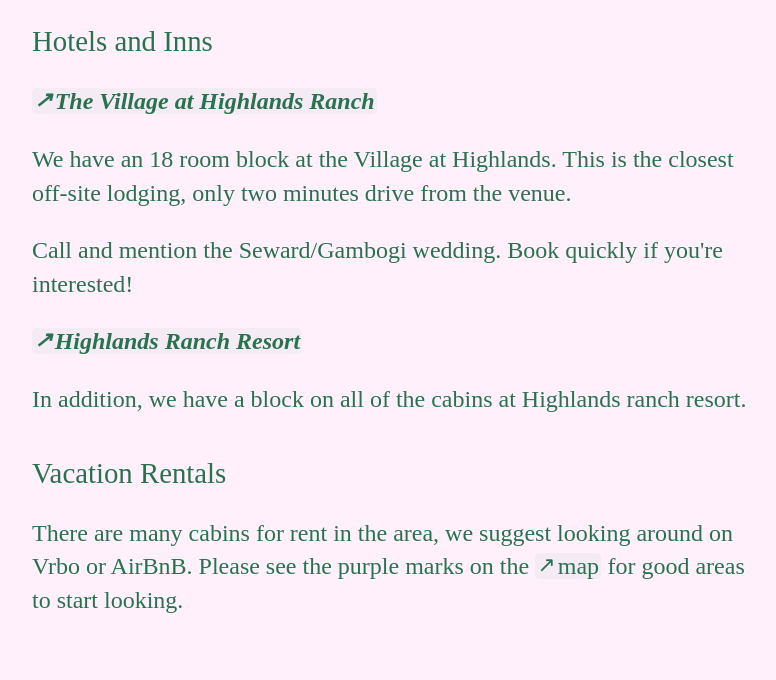
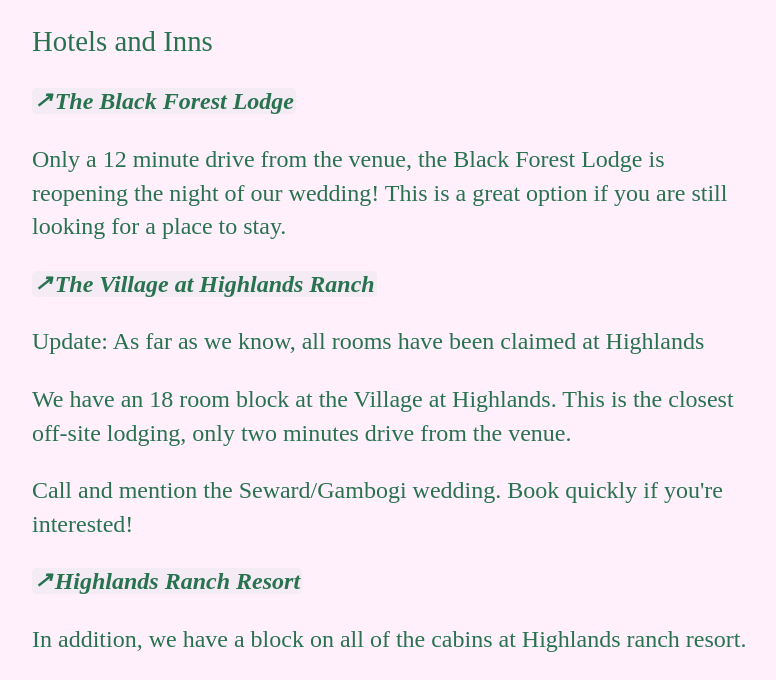
Before and after one commit to mattandjulia/wedding, a plain HTML site: page index.html in a window 1280 px wide. Shown: the part 1603-2283 px from the top of the page, without its empty margins (248-1024 px from the left). Drawn offline with Linux system fonts and the light colour scheme; a web font is replaced by a local one.

Commit message:
update lodging info

```diff
--- a/index.html
+++ b/index.html
@@ -93,8 +93,14 @@
       </ul>
 
       <h3>Hotels and Inns</h3>
+      <h4><a class="link" href="http://theblackforestlodge.com">The Black Forest Lodge</a></h4>
+      <p>
+        Only a 12 minute drive from the venue, the Black Forest Lodge is reopening the night of our wedding!
+        This is a great option if you are still looking for a place to stay.
+      </p>
 
       <h4><a class="link" href="https://thevillageathighlandsranch.com">The Village at Highlands Ranch</a></h4>
+      <p>Update: As far as we know, all rooms have been claimed at Highlands</p>
       <p>
         We have an 18 room block at the Village at Highlands.
         This is the closest off-site lodging, only two minutes drive from the venue.
```
